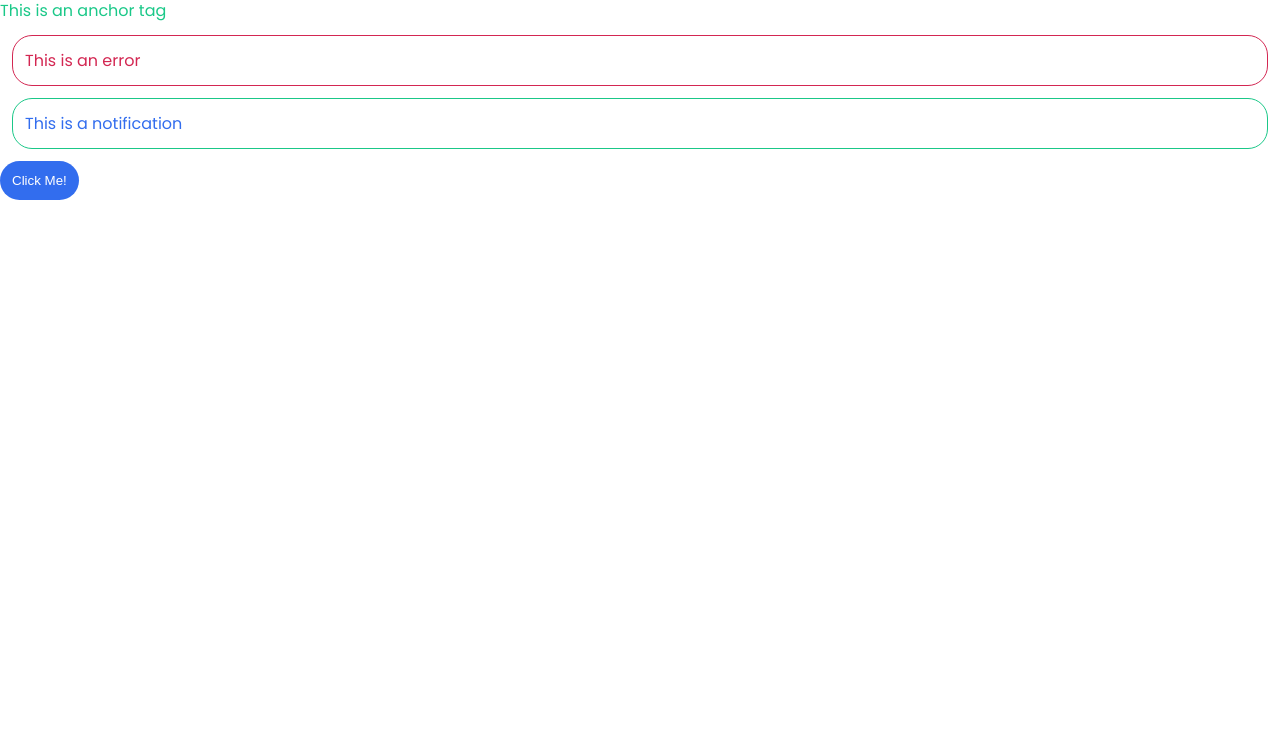
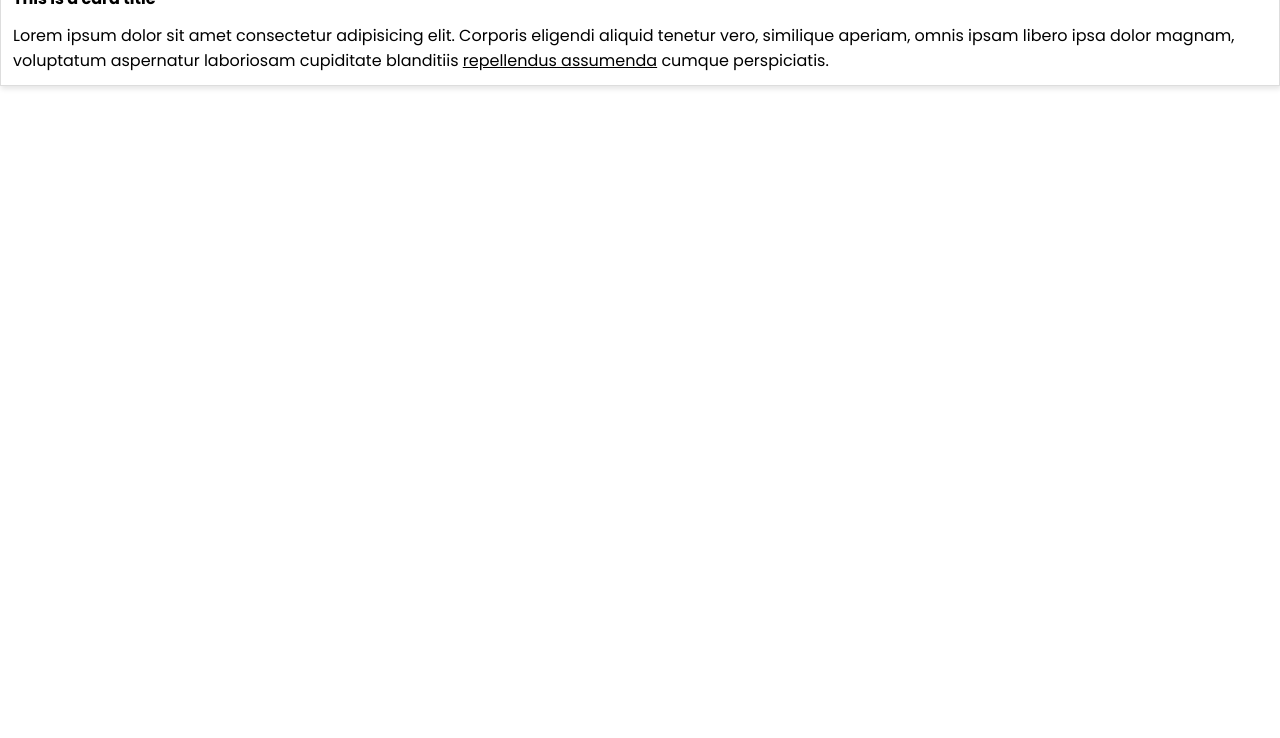
Before and after one commit to wildfirez98/complete-sass-tutorial, a website: page index.html in a window 1280 px wide. Shown: the part 62-800 px from the top of the page. Drawn offline with Linux system fonts and the light colour scheme.

Commit message:
Created sass folder w/components

```diff
--- a/gulpfile.js
+++ b/gulpfile.js
@@ -2,13 +2,13 @@ const { src, dest, watch, series } = require ('gulp')
 const sass = require('gulp-sass')(require('sass'))
 
 function buildStyles () {
-    return src('index.scss')
+    return src('sass/**/*.scss')
         .pipe(sass())
         .pipe(dest('css'))
 }
 
 function watchTask() {
-    watch(['index.scss'], buildStyles)
+    watch(['sass/**/*.scss'], buildStyles)
 }
 
 
--- a/index.html
+++ b/index.html
@@ -8,10 +8,21 @@
     <link rel="stylesheet" href="/css/index.css">
 </head>
 <body>
-    <h1>This is an h1</h1>
-    <a href="#">This is an anchor tag</a>
-    <p class="error">This is an error</p>
-    <p class="notification">This is a notification</p>
-    <button>Click Me!</button>
+    <!-- colors -->
+
+    <!-- font sizes -->
+
+    <!-- buttons -->
+
+    <!-- cards -->
+    <h2>Cards</h2>
+    <div class="card">
+        <h1 class="card-title">This is a card title</h1>
+        <p class="card-body">Lorem ipsum dolor sit amet consectetur adipisicing elit. Corporis eligendi aliquid tenetur vero, similique aperiam, omnis ipsam libero ipsa dolor magnam, voluptatum aspernatur laboriosam cupiditate blanditiis <a href="#">repellendus assumenda</a> cumque perspiciatis.</p>
+    </div>
+    <!-- grid system -->
+
+    <!-- utilities -->
+
 </body>
 </html>
--- a/index.scss
+++ /dev/null
@@ -1,84 +0,0 @@
-// import google font
-@import url('https://fonts.googleapis.com/css2?family=Poppins:ital,wght@0,100;0,200;0,300;0,400;0,500;0,600;0,700;0,800;0,900;1,100;1,200;1,300;1,400;1,500;1,600;1,700;1,800;1,900&display=swap');
-
-/* reset styles */
-* {
-  color: inherit;
-  margin: 0;
-}
-
-body {
-  font-family: Poppins;
-}
-
-ul {
-  padding: 0;
-  list-style-type: none;
-}
-
-a {
-  text-decoration: none;
-}
-
-hr {
-  border: 0;
-  border-top: 1px dotted #efefef;
-}
-
-img {
-  max-width: 100%;
-}
-
-// variables
-
-// theme colors
-$primary: #326dee;
-$secondary: #1ac888;
-$error: #d32752;
-$info: #f6c31c;
-
-// spacing
-$base-padding: 0.75rem;
-$base-margin: 0.75rem;
-
-// borders
-$base-border-thickness: 1px;
-$base-border-radius: 20px;
-
-h1 {
-    color: $primary;
-    margin-bottom: $base-margin;
-}
-
-a {
-    color: $secondary;
-}
-
-button {
-    color: white;
-    border: 0;
-    background: $primary;
-    border-radius: $base-border-radius;
-    padding: $base-padding
-}
-
-.error {
-    color: $error;
-    border-color: $error;
-    border-style: solid;
-    margin: $base-margin;
-    padding: $base-padding;
-    border-radius: $base-border-radius;
-    border-width: $base-border-thickness;
-
-}
-
-.notification {
-    color: $secondary;
-    border-color: $secondary;
-    border-style: solid;
-    margin: $base-margin;
-    padding: $base-padding;
-    border-radius: $base-border-radius;
-    border-width: $base-border-thickness;
-}
--- a/package.json
+++ b/package.json
@@ -11,6 +11,10 @@
   "devDependencies": {
     "gulp": "^4.0.2",
     "gulp-sass": "^5.1.0",
+    "gulp-util": "^3.0.8",
     "sass": "^1.53.0"
+  },
+  "dependencies": {
+    "gulp-cli": "^2.3.0"
   }
 }
--- /dev/null
+++ b/sass/_base.scss
@@ -0,0 +1,30 @@
+// import google font
+@import url('https://fonts.googleapis.com/css2?family=Poppins:ital,wght@0,100;0,200;0,300;0,400;0,500;0,600;0,700;0,800;0,900;1,100;1,200;1,300;1,400;1,500;1,600;1,700;1,800;1,900&display=swap');
+
+/* reset styles */
+* {
+    color: inherit;
+    margin: 0;
+  }
+
+  body {
+    font-family: Poppins;
+  }
+
+  ul {
+    padding: 0;
+    list-style-type: none;
+  }
+
+  a {
+    text-decoration: none;
+  }
+
+  hr {
+    border: 0;
+    border-top: 1px dotted #efefef;
+  }
+
+  img {
+    max-width: 100%;
+  }
--- /dev/null
+++ b/sass/_variables.scss
@@ -0,0 +1,21 @@
+// variables
+
+// theme colors
+$primary: #326dee;
+$secondary: #1ac888;
+$error: #d32752;
+$info: #f6c31c;
+
+// spacing
+$base-padding: 0.75rem;
+$base-margin: 0.75rem;
+
+// borders
+$base-border-thickness: 1px;
+$base-border-radius: 20px;
+
+// box-shadow
+$base-box-shadow: 1px 3px 5px rgba(0,0,0,0.1);
+
+// font sizes
+$base-font-size: 1rem;
--- /dev/null
+++ b/sass/components/_card.scss
@@ -0,0 +1,20 @@
+.card {
+    display: block;
+    padding: $base-padding;
+    border: $base-border-thickness solid #ddd;
+    box-shadow: $base-box-shadow;
+
+    .card-title {
+        font-size: $base-font-size;
+        padding-bottom: $base-padding;
+        font-weight: bold;
+    }
+
+    .card-body {
+        font-size: $base-font-size;
+
+        a {
+            text-decoration: underline;
+        }
+    }
+}
--- /dev/null
+++ b/sass/index.scss
@@ -0,0 +1,13 @@
+// variables & functions
+@import 'variables';
+
+// base & layout
+@import 'base';
+
+// colors
+
+
+// components (button, card, navbar)
+@import 'components/card'
+
+// utilities (margin, padding, opacity)
```
Also changed, not shown: css/index.css, 1 other file.
